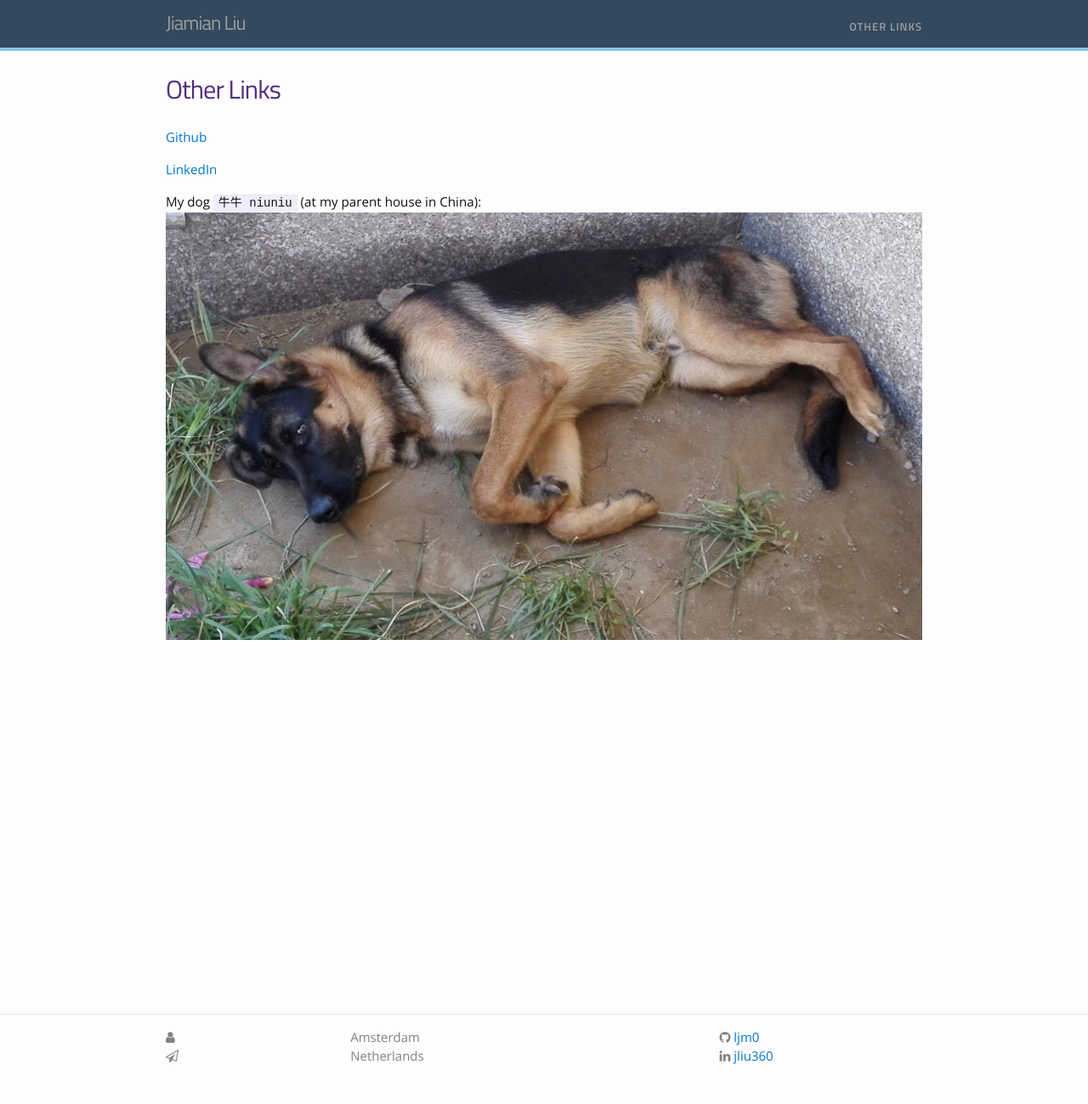
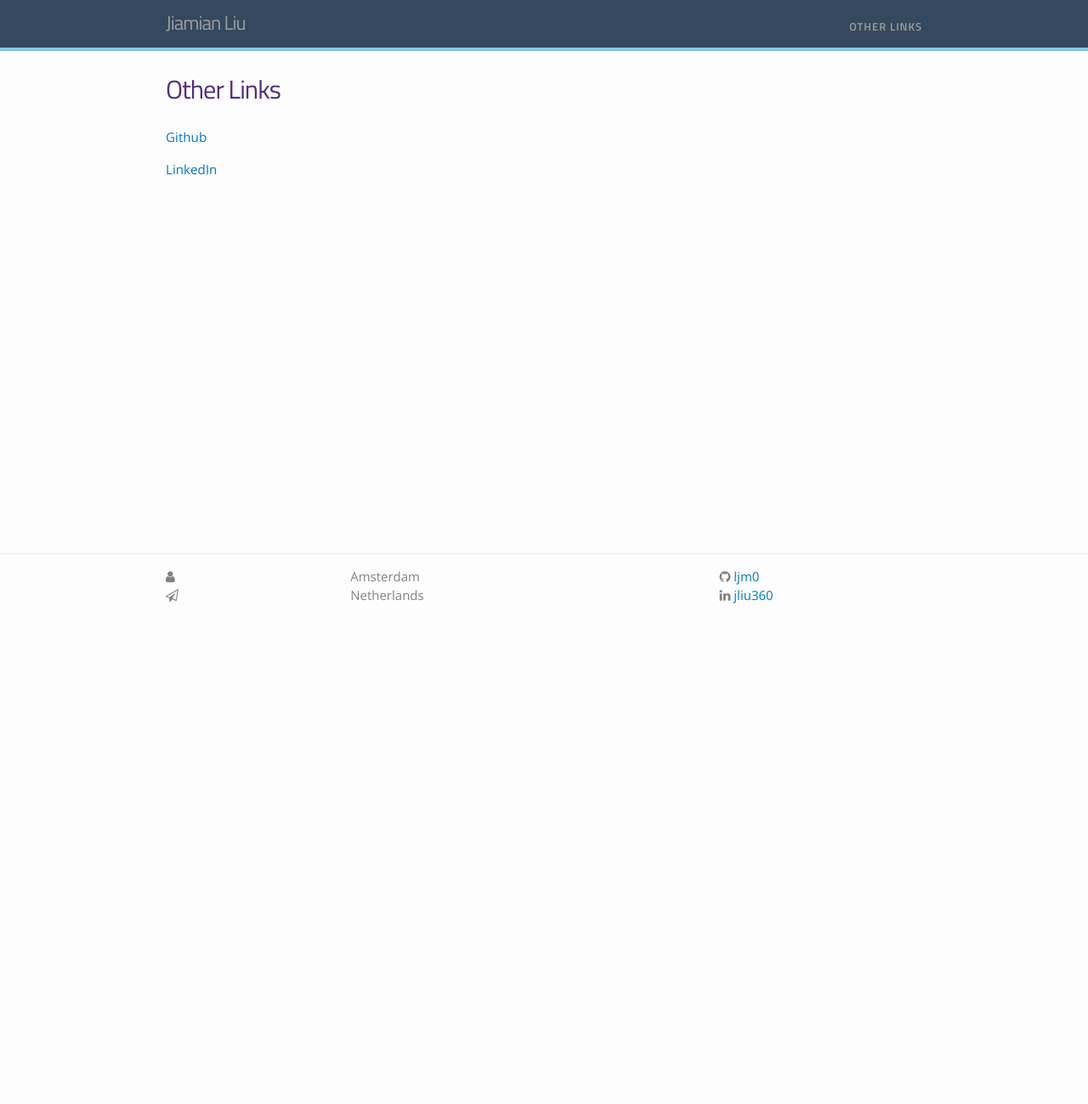
Before and after one commit to ljm0/ljm0.github.io, a Jekyll site: the page built from blog.md, in a window 1280 px wide. Shown: the whole page at 85% size. Built offline with Jekyll 4.4.1, drawn with Linux system fonts in a browser that asks for light colours; nearby versions of some CDN libraries; some web fonts are replaced; after the commit the page ends 900 px from its top, so only the background shows below that.

Commit message:
Update blog.md

```diff
--- a/blog.md
+++ b/blog.md
@@ -7,8 +7,6 @@ permalink: /OtherLinks/
 
 [LinkedIn](https://www.linkedin.com/in/jiamianliu/)
 
-My dog `牛牛 niuniu` (at my parent house in China):
-![avatar](/images/dog.png)
 
 <!-- [About My Wife](https://miaoli-psy.github.io/)-->
 
```
